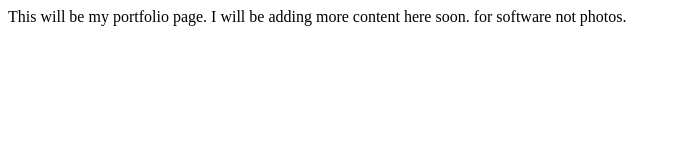
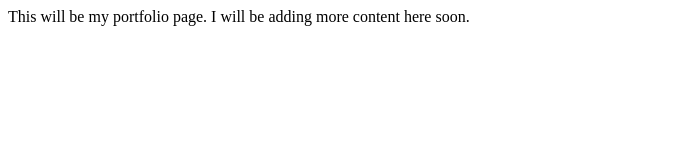
Before and after one commit to Mirathemystical/mirathemystical.github.io, a plain HTML site: page code/index.html in a window 1280 px wide. Shown: the whole page, without its empty margins (0-681 px from the left). Drawn offline with Linux system fonts and the light colour scheme.

Commit message:
Update portfolio page content

```diff
--- a/code/index.html
+++ b/code/index.html
@@ -7,6 +7,6 @@
     <title>portfolio</title>
 </head>
 <body>
-This will be my portfolio page. I will be adding more content here soon. for software not photos.
+This will be my portfolio page. I will be adding more content here soon.
 </body>
 </html>
```
